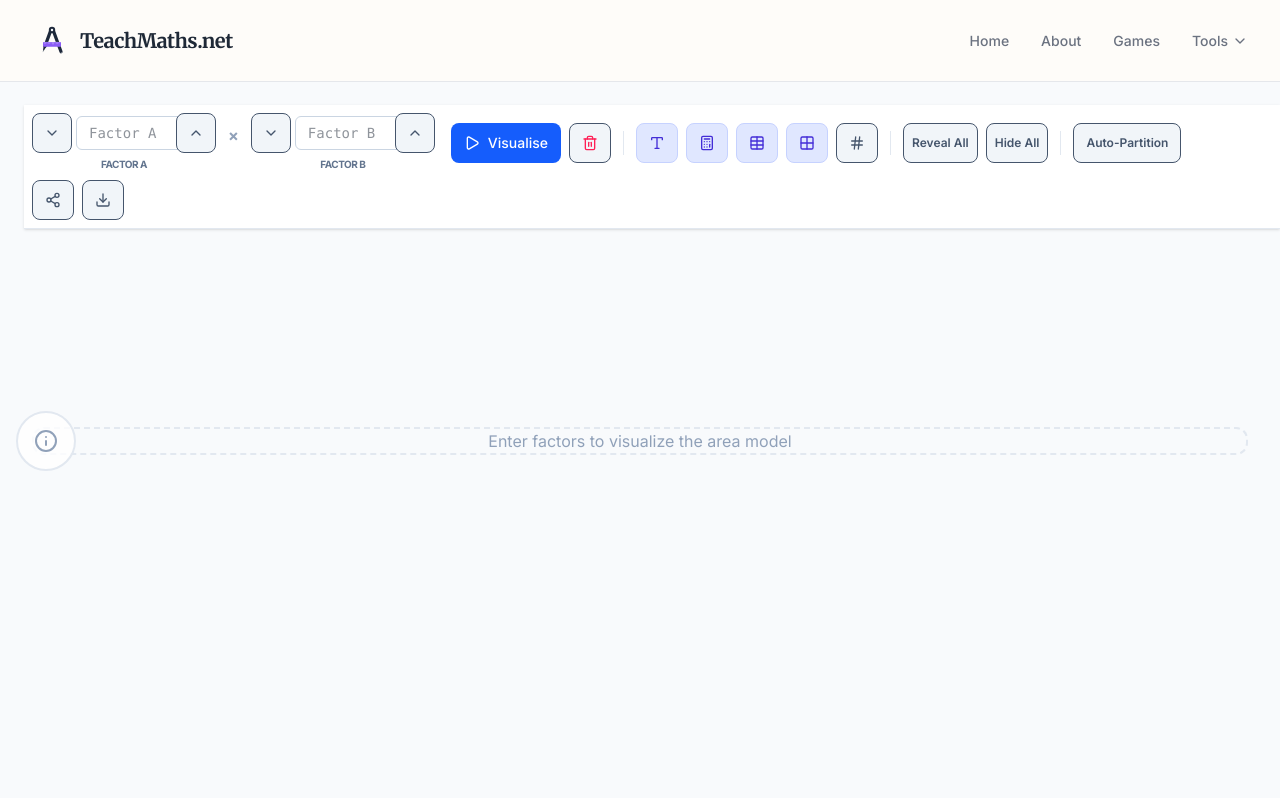
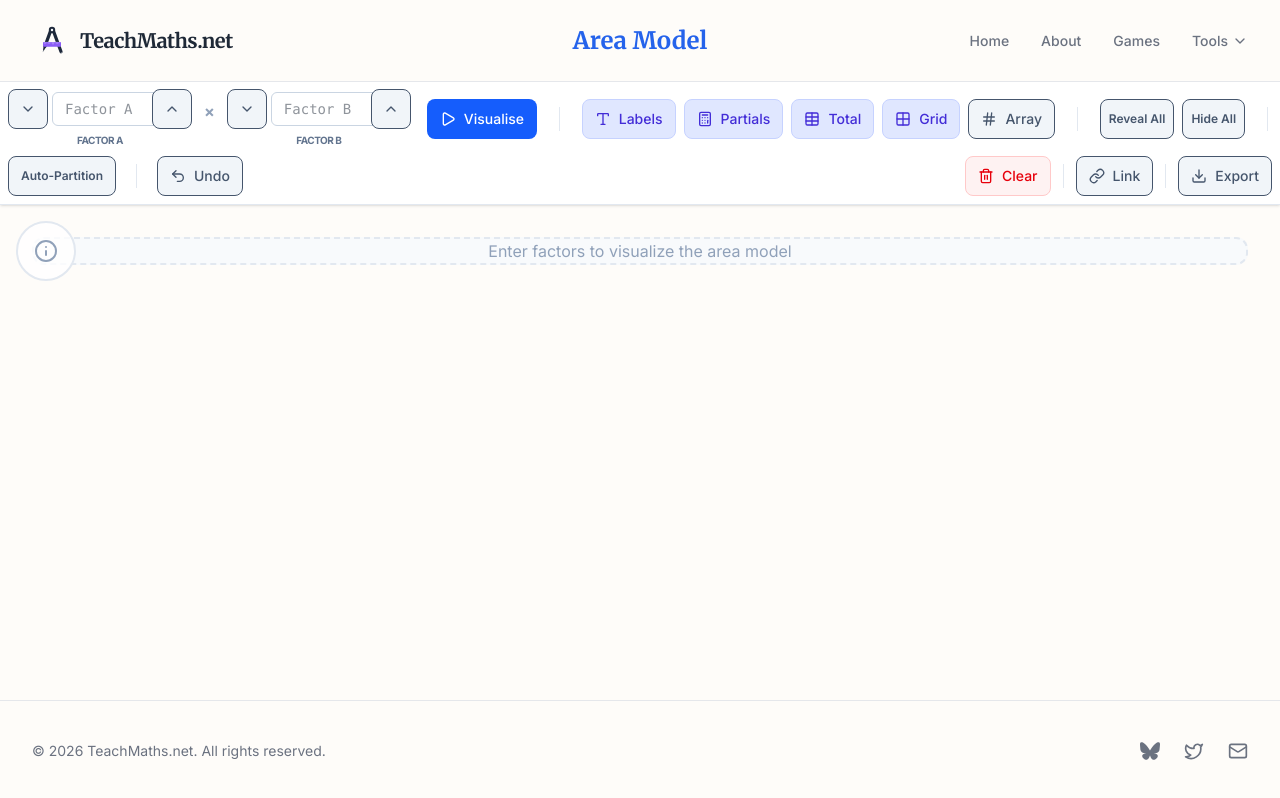
Before and after one commit to jambrothers/mathtools, a Next.js app in the folder web/: page /mathematics/area-model in a window 1280 px wide. Built offline with nearby package versions, Linux system fonts and the light colour scheme.

Commit message:
feat: Add undo functionality to the area model input state and update the toolbar with an undo button and refined controls.

```diff
--- a/web/app/mathematics/area-model/_components/area-model-toolbar.tsx
+++ b/web/app/mathematics/area-model/_components/area-model-toolbar.tsx
@@ -7,14 +7,15 @@ import {
     Grid2x2,
     Hash,
     Table,
-    Share2,
     Download,
     ChevronUp,
     ChevronDown,
     Trash2,
-    Play
+    Play,
+    Undo2
 } from "lucide-react";
 import { Toolbar, ToolbarButton, ToolbarGroup, ToolbarSeparator, ToolbarInput } from "@/components/tool-ui/toolbar";
+import { CopyLinkButton } from "@/components/tool-ui/copy-link-button";
 
 interface FactorInputProps {
     label: string;
@@ -69,6 +70,8 @@ interface AreaModelToolbarProps {
     onDecrementB: () => void;
     onVisualise: () => void;
     onClear: () => void;
+    onUndo?: () => void;
+    canUndo?: boolean;
 
     // Visibility toggles
     showFactorLabels: boolean;
@@ -107,6 +110,8 @@ export function AreaModelToolbar({
     onDecrementB,
     onVisualise,
     onClear,
+    onUndo,
+    canUndo = false,
     showFactorLabels,
     showPartialProducts,
     showTotal,
@@ -126,7 +131,7 @@ export function AreaModelToolbar({
     onExport
 }: AreaModelToolbarProps) {
     return (
-        <Toolbar>
+        <Toolbar className="gap-x-4 gap-y-2">
             <ToolbarGroup>
                 <FactorInput
                     id="a"
@@ -152,12 +157,6 @@ export function AreaModelToolbar({
                     className="ml-2"
                     label="Visualise"
                 />
-                <ToolbarButton
-                    icon={<Trash2 className="h-4 w-4 text-rose-500" />}
-                    onClick={onClear}
-                    title="Clear everything"
-                    aria-label="Clear everything"
-                />
             </ToolbarGroup>
 
             <ToolbarSeparator />
@@ -167,37 +166,32 @@ export function AreaModelToolbar({
                     icon={showFactorLabels ? <Type className="h-4 w-4" /> : <EyeOff className="h-4 w-4" />}
                     onClick={onToggleFactorLabels}
                     active={showFactorLabels}
-                    title="Toggle Labels"
-                    aria-label="Toggle Labels"
+                    label="Labels"
                 />
                 <ToolbarButton
                     icon={showPartialProducts ? <Calculator className="h-4 w-4" /> : <EyeOff className="h-4 w-4" />}
                     onClick={onTogglePartialProducts}
                     active={showPartialProducts}
-                    title="Toggle Partial Products"
-                    aria-label="Toggle Partial Products"
+                    label="Partials"
                 />
                 <ToolbarButton
                     icon={showTotal ? <Table className="h-4 w-4" /> : <EyeOff className="h-4 w-4" />}
                     onClick={onToggleTotal}
                     active={showTotal}
-                    title="Toggle Total"
-                    aria-label="Toggle Total"
+                    label="Total"
                 />
                 <ToolbarButton
                     icon={<Grid2x2 className="h-4 w-4" />}
                     onClick={onToggleGridLines}
                     active={showGridLines}
-                    title="Toggle Partition Lines"
-                    aria-label="Toggle Partition Lines"
+                    label="Grid"
                 />
                 <ToolbarButton
                     icon={<Hash className="h-4 w-4" />}
                     onClick={onToggleArray}
                     active={showArray}
                     disabled={isAlgebraic}
-                    title="Toggle Discrete Array"
-                    aria-label="Toggle Discrete Array"
+                    label="Array"
                 />
             </ToolbarGroup>
 
@@ -227,18 +221,33 @@ export function AreaModelToolbar({
                 />
             </ToolbarGroup>
 
+            <ToolbarSeparator />
+
+            <ToolbarGroup>
+                <ToolbarButton
+                    icon={<Undo2 size={16} />}
+                    label="Undo"
+                    onClick={onUndo}
+                    disabled={!canUndo || !onUndo}
+                />
+            </ToolbarGroup>
+
             <div className="flex-1" />
 
             <ToolbarGroup>
                 <ToolbarButton
-                    icon={<Share2 className="h-4 w-4" />}
-                    onClick={onGenerateLink}
-                    title="Share Link"
+                    icon={<Trash2 className="h-4 w-4" />}
+                    onClick={onClear}
+                    label="Clear"
+                    variant="danger"
                 />
+                <ToolbarSeparator />
+                <CopyLinkButton onCopyLink={onGenerateLink} />
+                <ToolbarSeparator />
                 <ToolbarButton
                     icon={<Download className="h-4 w-4" />}
                     onClick={onExport}
-                    title="Export Image"
+                    label="Export"
                 />
             </ToolbarGroup>
         </Toolbar>
--- a/web/app/mathematics/area-model/_hooks/use-area-model.ts
+++ b/web/app/mathematics/area-model/_hooks/use-area-model.ts
@@ -1,6 +1,7 @@
 "use client";
 
 import { useState, useCallback, useMemo } from 'react';
+import { useHistory } from '@/lib/hooks/use-history';
 import {
     AreaModel,
     PartialProduct,
@@ -11,20 +12,33 @@ import {
     adjustLastConstant
 } from '../_lib/area-model-logic';
 
+interface AreaModelInputState {
+    factorA: string;
+    factorB: string;
+    autoPartition: boolean;
+}
+
 export function useAreaModel() {
-    // Model state
+    // History manages the input state
+    const {
+        state: inputState,
+        pushState: setInputState,
+        undo,
+        canUndo,
+    } = useHistory<AreaModelInputState>({
+        factorA: '',
+        factorB: '',
+        autoPartition: false
+    });
+
+    const { factorA, factorB, autoPartition } = inputState;
+
+    // Model state (derived from input state on visualise)
     const [model, setModel] = useState<AreaModel | null>(null);
     const [products, setProducts] = useState<PartialProduct[][] | null>(null);
     const [total, setTotal] = useState<string>('');
 
-    // Input state
-    const [factorA, setFactorA] = useState<string>('');
-    const [factorB, setFactorB] = useState<string>('');
-
-    // Settings
-    const [autoPartition, setAutoPartition] = useState<boolean>(false);
-
-    // Visibility toggles
+    // Visibility toggles (not in history to avoid polluting)
     const [showFactorLabels, setShowFactorLabels] = useState(true);
     const [showPartialProducts, setShowPartialProducts] = useState(true);
     const [showTotal, setShowTotal] = useState(true);
@@ -36,6 +50,21 @@ export function useAreaModel() {
 
     const isAlgebraicModel = useMemo(() => model ? isAlgebraic(model) : false, [model]);
 
+    const setFactorA = useCallback((v: string) => {
+        setInputState(prev => ({ ...prev, factorA: v }));
+    }, [setInputState]);
+
+    const setFactorB = useCallback((v: string) => {
+        setInputState(prev => ({ ...prev, factorB: v }));
+    }, [setInputState]);
+
+    const setAutoPartition = useCallback((v: boolean | ((p: boolean) => boolean)) => {
+        setInputState(prev => ({
+            ...prev,
+            autoPartition: typeof v === 'function' ? v(prev.autoPartition) : v
+        }));
+    }, [setInputState]);
+
     const visualise = useCallback(() => {
         const newModel = buildModel(factorA, factorB, autoPartition);
         const newProducts = computePartialProducts(newModel);
@@ -45,11 +74,6 @@ export function useAreaModel() {
         setProducts(newProducts);
         setTotal(newTotal);
 
-        // Auto-reveal if it's a small model, or hide all?
-        // User requested progressive revealing, so let's default to reveal all for now
-        // unless they specifically want to hide.
-        // Actually, following the "predict-observe-explain" pedagogy, maybe default to revealed
-        // but give buttons to hide/show all.
         const allCells = new Set<string>();
         newProducts.forEach((row, i) => {
             row.forEach((_, j) => {
@@ -60,14 +84,17 @@ export function useAreaModel() {
     }, [factorA, factorB, autoPartition]);
 
     const clear = useCallback(() => {
+        setInputState({
+            factorA: '',
+            factorB: '',
+            autoPartition: false
+        });
         setModel(null);
         setProducts(null);
         setTotal('');
-        setFactorA('');
-        setFactorB('');
         setRevealedCells(new Set());
         setShowArray(false);
-    }, []);
+    }, [setInputState]);
 
     const toggleFactorLabels = useCallback(() => setShowFactorLabels(prev => !prev), []);
     const togglePartialProducts = useCallback(() => setShowPartialProducts(prev => !prev), []);
@@ -103,20 +130,20 @@ export function useAreaModel() {
     }, []);
 
     const incrementFactorA = useCallback(() => {
-        setFactorA(prev => adjustLastConstant(prev, 1));
-    }, []);
+        setFactorA(adjustLastConstant(factorA, 1));
+    }, [factorA, setFactorA]);
 
     const decrementFactorA = useCallback(() => {
-        setFactorA(prev => adjustLastConstant(prev, -1));
-    }, []);
+        setFactorA(adjustLastConstant(factorA, -1));
+    }, [factorA, setFactorA]);
 
     const incrementFactorB = useCallback(() => {
-        setFactorB(prev => adjustLastConstant(prev, 1));
-    }, []);
+        setFactorB(adjustLastConstant(factorB, 1));
+    }, [factorB, setFactorB]);
 
     const decrementFactorB = useCallback(() => {
-        setFactorB(prev => adjustLastConstant(prev, -1));
-    }, []);
+        setFactorB(adjustLastConstant(factorB, -1));
+    }, [factorB, setFactorB]);
 
     return {
         model,
@@ -148,6 +175,8 @@ export function useAreaModel() {
         decrementFactorA,
         incrementFactorB,
         decrementFactorB,
-        isAlgebraic: isAlgebraicModel
+        isAlgebraic: isAlgebraicModel,
+        undo,
+        canUndo
     };
 }
--- a/web/app/mathematics/area-model/page.tsx
+++ b/web/app/mathematics/area-model/page.tsx
@@ -11,6 +11,7 @@ import { generateShareableURL, copyURLToClipboard } from '@/lib/url-state';
 import { Toast } from '@/components/tool-ui/toast';
 import { ExportModal } from '@/components/tool-ui/export-modal';
 import { exportSVGElement } from '@/lib/export/canvas-export';
+import { SetPageTitle } from '@/components/set-page-title';
 import helpContent from './HELP.md';
 
 function AreaModelPageContent() {
@@ -51,7 +52,9 @@ function AreaModelPageContent() {
         decrementFactorA,
         incrementFactorB,
         decrementFactorB,
-        isAlgebraic
+        isAlgebraic,
+        undo,
+        canUndo
     } = useAreaModel();
 
     // Sync URL state when state change
@@ -128,10 +131,9 @@ function AreaModelPageContent() {
     };
 
     return (
-        <ToolScaffold
-            useInteractiveLayout={true}
-            helpContent={helpContent}
-            toolbarOverlay={
+        <div className="flex flex-col flex-1 min-h-0 w-full">
+            <SetPageTitle title="Area Model" />
+
             <AreaModelToolbar
                 factorA={factorA}
                 factorB={factorB}
@@ -146,6 +148,8 @@ function AreaModelPageContent() {
                     updateURL();
                 }}
                 onClear={clear}
+                onUndo={undo}
+                canUndo={canUndo}
                 showFactorLabels={showFactorLabels}
                 showPartialProducts={showPartialProducts}
                 showTotal={showTotal}
@@ -164,7 +168,10 @@ function AreaModelPageContent() {
                 onGenerateLink={handleGenerateLink}
                 onExport={() => setIsExportModalOpen(true)}
             />
-            }
+
+            <ToolScaffold
+                useInteractiveLayout={false}
+                helpContent={helpContent}
             >
                 <AreaModelCanvas
                     ref={svgRef}
@@ -193,6 +200,7 @@ function AreaModelPageContent() {
                     onClose={() => setShowToast(false)}
                 />
             </ToolScaffold>
+        </div>
     );
 }
 
```
Also changed, not shown: 2 other files (tests, documents, lock files or other folders). Lines whose indentation alone changed are shown as unchanged.
